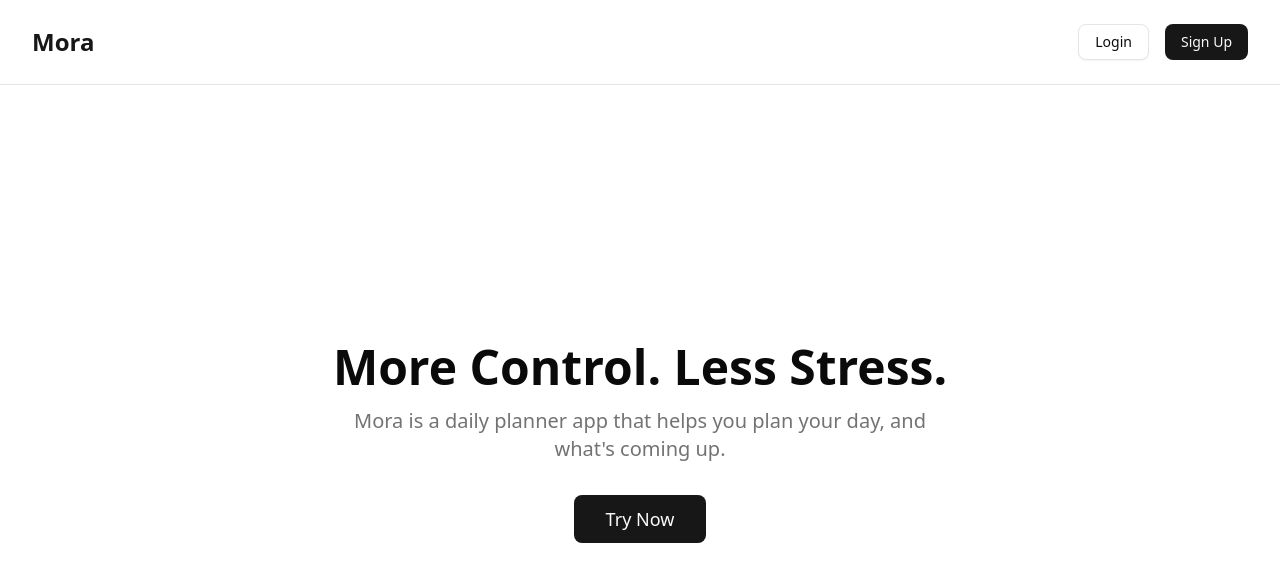
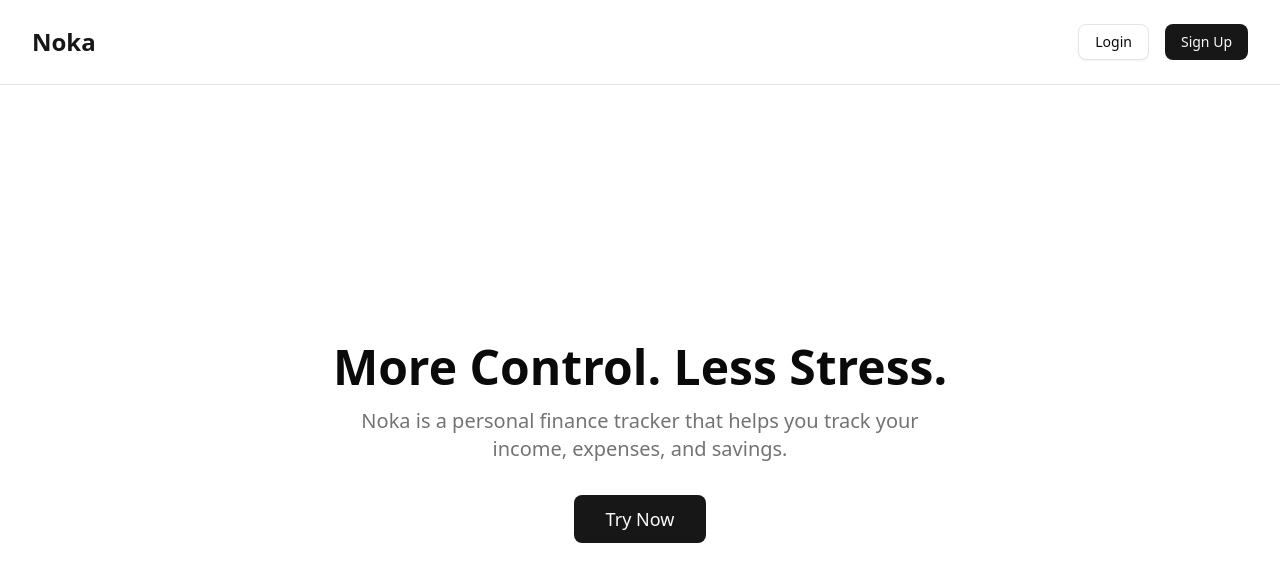
Before and after one commit to ariefrizkyr/noka, a Next.js app: page / in a window 1280 px wide. Shown: the top 582 px of the page. Built offline with nearby package versions, Linux system fonts and the light colour scheme; no server answers.

Commit message:
rename the app

```diff
--- a/app/(pages)/landing-page.tsx
+++ b/app/(pages)/landing-page.tsx
@@ -21,7 +21,7 @@ export default async function LandingPage() {
     <div className="min-h-screen flex flex-col bg-white">
       {/* Navbar */}
       <nav className="flex items-center justify-between px-8 py-6 border-b">
-        <div className="text-2xl font-bold text-primary">Mora</div>
+        <div className="text-2xl font-bold text-primary">Noka</div>
         <div className="flex gap-4">
           {user ? (
             <>
@@ -50,7 +50,7 @@ export default async function LandingPage() {
           More Control. Less Stress.
         </h1>
         <p className="text-lg sm:text-xl text-muted-foreground mb-8 max-w-xl">
-          Mora is a daily planner app that helps you plan your day, and what's coming up.
+          Noka is a personal finance tracker that helps you track your income, expenses, and savings.
         </p>
         <Link href="/auth/register">
           <Button size="lg" className="text-lg px-8 py-6">Try Now</Button>
--- a/app/layout.tsx
+++ b/app/layout.tsx
@@ -16,8 +16,8 @@ const geistMono = Geist_Mono({
 });
 
 export const metadata: Metadata = {
-  title: "Mora",
-  description: "Daily Planner App. Simplified.",
+  title: "Noka",
+  description: "Personal Finance Tracker",
 };
 
 export default async function RootLayout({
```
